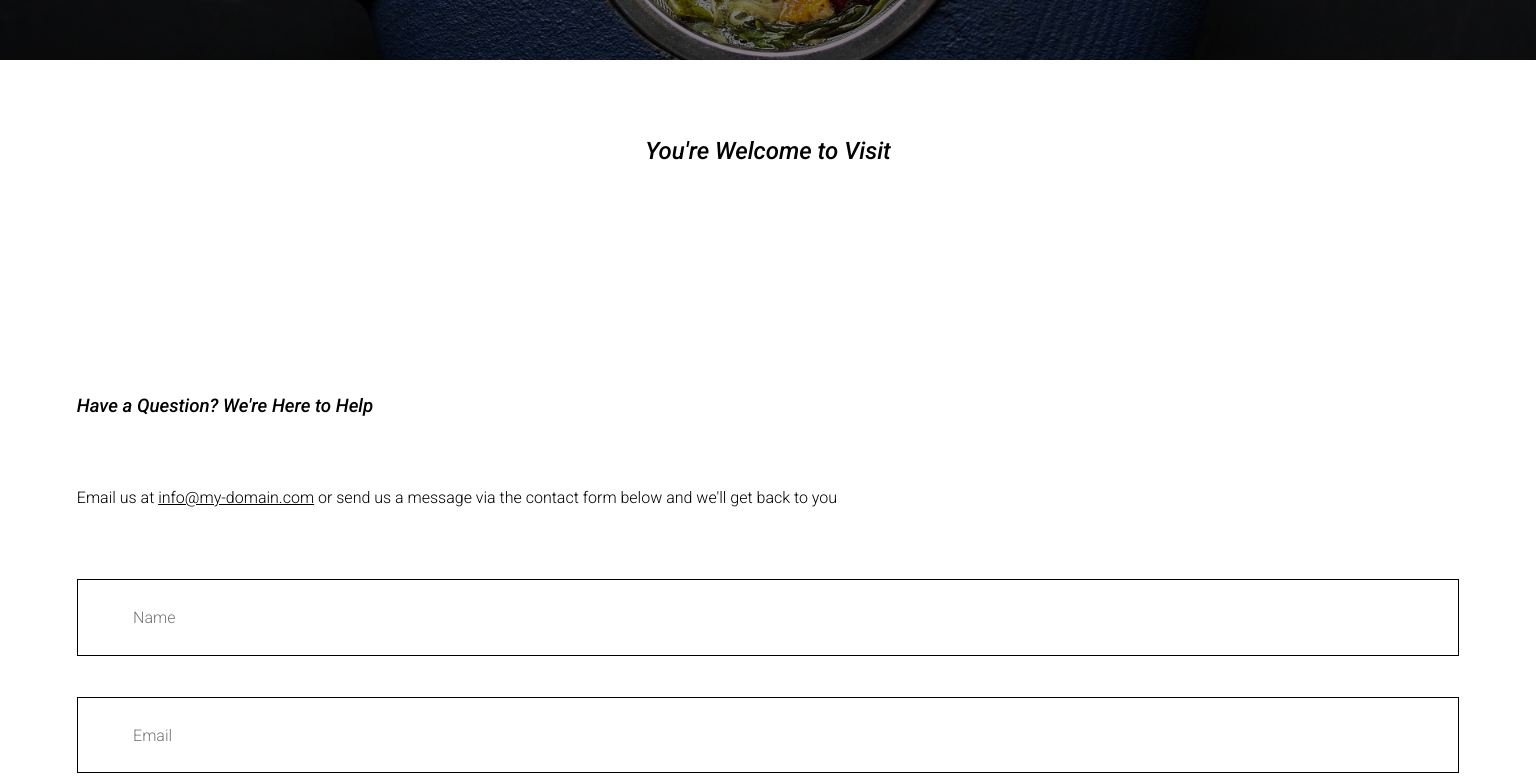
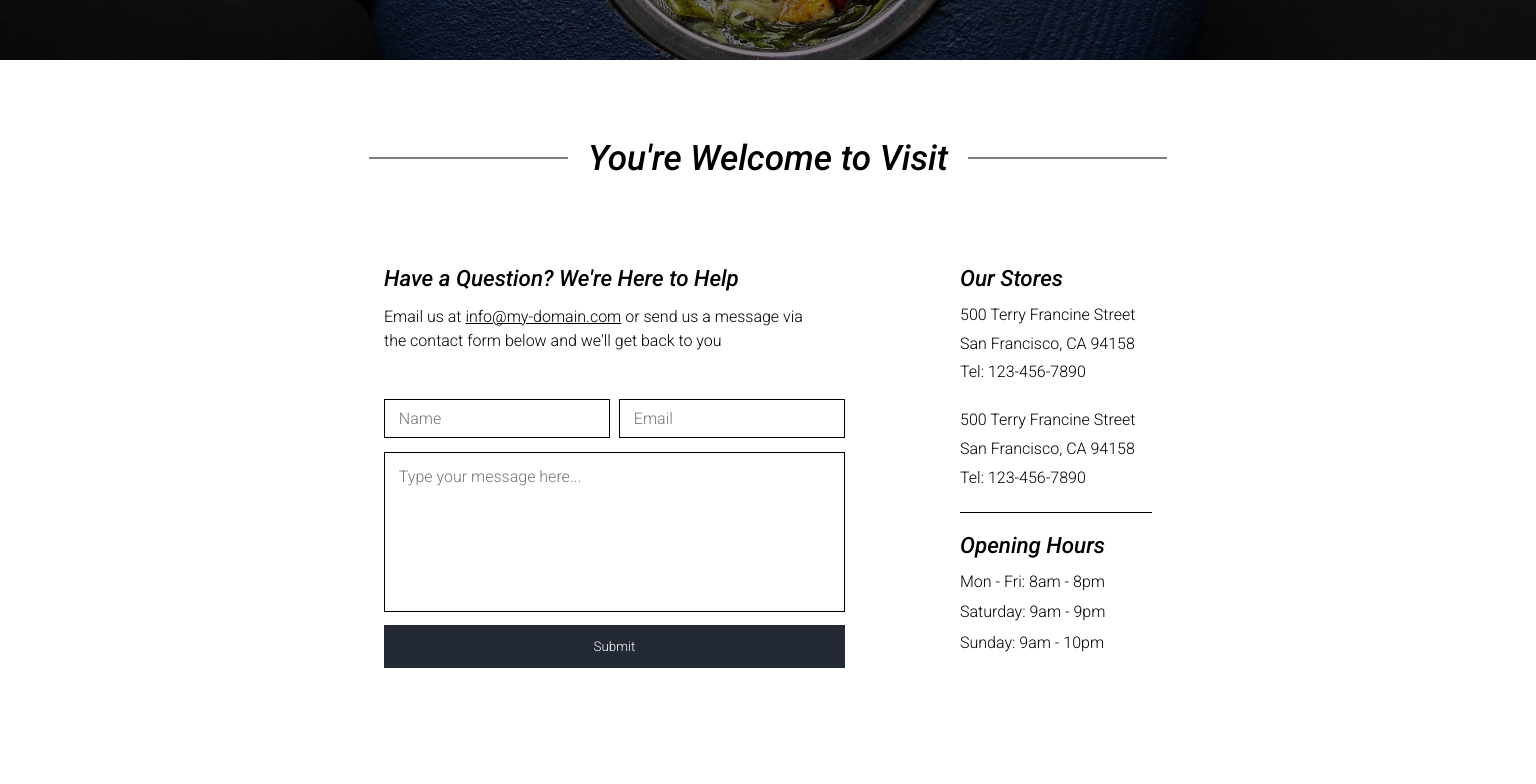
Before and after one commit to Cepako/Tea-Shop, a React (Create React App) app: page /contact in a window 1536 px wide. Shown: the part 260-1044 px from the top of the page. Built offline with nearby package versions, Linux system fonts and the light colour scheme.

Commit message:
style ContactInfo component

```diff
--- a/src/components/pages/contact-page-components/ContactInfo.scss
+++ b/src/components/pages/contact-page-components/ContactInfo.scss
@@ -48,6 +48,7 @@
           font-weight: 300;
           border: 1px solid black;
           outline: none;
+          resize: none;
           &:hover {
             border-width: 2px;
           }
@@ -72,7 +73,6 @@
     }
     .stores-info {
       p {
-        width: 90%;
         line-height: 150%;
         font-weight: 300;
       }
@@ -89,3 +89,186 @@
     }
   }
 }
+@media screen and (min-width: 600px) {
+  .contact-info {
+    &__title {
+      margin-block: 10% 5%;
+      font-size: 1.8em;
+    }
+    &__wrapper {
+      margin: 10% auto 15%;
+      width: 80%;
+      h3 {
+        font-size: 1.3em;
+      }
+    }
+  }
+}
+@media screen and (min-width: 768px) {
+  .contact-info {
+    &__wrapper {
+      width: 65%;
+    }
+  }
+}
+@media screen and (min-width: 1024px) {
+  .contact-info {
+    &__title {
+      position: relative;
+      margin-block: 5%;
+      font-size: 2em;
+      span {
+        position: absolute;
+        top: 50%;
+        display: inline-block;
+        width: 17%;
+        height: 1px;
+        transform: translateY(-50%);
+        background-color: black;
+        &:nth-of-type(1) {
+          left: 15%;
+        }
+        &:nth-of-type(2) {
+          right: 15%;
+        }
+      }
+    }
+    &__wrapper {
+      margin: 5% auto 10%;
+      width: 70%;
+      display: flex;
+      justify-content: space-between;
+      .question {
+        width: 60%;
+        h3 {
+          width: 100%;
+
+          margin-block: 2% 3%;
+        }
+        p:nth-of-type(1) {
+          width: 95%;
+          margin-bottom: 10%;
+        }
+        form {
+          input {
+            padding: 2% 3%;
+            width: 49%;
+          }
+          input:nth-of-type(2) {
+            margin-left: 2%;
+          }
+          textarea {
+            height: 160px;
+          }
+          button {
+            transition: 0.5s;
+            &:hover {
+              background-color: #777;
+            }
+          }
+        }
+      }
+      .stores-info {
+        width: 25%;
+        p {
+          line-height: 180%;
+        }
+      }
+    }
+  }
+}
+@media screen and (min-width: 1200px) {
+  .contact-info {
+    &__title {
+      span {
+        width: 19%;
+      }
+    }
+  }
+}
+@media screen and (min-width: 1300px) {
+  .contact-info {
+    &__title {
+      font-size: 2.2em;
+      span {
+        width: 16%;
+        &:nth-of-type(1) {
+          left: 19%;
+        }
+        &:nth-of-type(2) {
+          right: 19%;
+        }
+      }
+    }
+    &__wrapper {
+      width: 60%;
+      h3 {
+        font-size: 1.4em;
+      }
+      .question {
+        button {
+          font-size: 1em;
+        }
+      }
+    }
+  }
+}
+@media screen and (min-width: 1400px) {
+  .contact-info {
+    &__title {
+      span {
+        width: 14%;
+        &:nth-of-type(1) {
+          left: 22%;
+        }
+        &:nth-of-type(2) {
+          right: 22%;
+        }
+      }
+    }
+    &__wrapper {
+      width: 55%;
+    }
+  }
+}
+@media screen and (min-width: 1500px) {
+  .contact-info {
+    &__title {
+      span {
+        width: 13%;
+        &:nth-of-type(1) {
+          left: 24%;
+        }
+        &:nth-of-type(2) {
+          right: 24%;
+        }
+      }
+    }
+    &__wrapper {
+      width: 50%;
+    }
+  }
+}
+@media screen and (min-width: 1650px) {
+  .contact-info {
+    &__wrapper {
+      .stores-info {
+        width: 22.5%;
+      }
+    }
+  }
+}
+@media screen and (min-width: 1850px) {
+  .contact-info {
+    &__title {
+      span {
+        width: 15%;
+      }
+    }
+    &__wrapper {
+      .stores-info {
+        width: 20%;
+      }
+    }
+  }
+}
--- a/src/components/pages/contact-page-components/ContactInfo.tsx
+++ b/src/components/pages/contact-page-components/ContactInfo.tsx
@@ -35,7 +35,9 @@ const ContactInfo: React.FC = () => {
 
   return (
     <div className='contact-info'>
-      <h2 className='contact-info__title'>You're Welcome to Visit</h2>
+      <h2 className='contact-info__title'>
+        <span></span>You're Welcome to Visit<span></span>
+      </h2>
       <div className='contact-info__wrapper'>
         <div className='question'>
           <h3>Have a Question? We're Here to Help</h3>
@@ -75,10 +77,12 @@ const ContactInfo: React.FC = () => {
         <div className='stores-info'>
           <h3>Our Stores</h3>
           <p className='store-location'>
-            500 Terry Francine Street San Francisco, CA 94158 Tel: 123-456-7890
+            500 Terry Francine Street San Francisco, CA 94158 <br />
+            Tel: 123-456-7890
           </p>
           <p className='store-location'>
-            500 Terry Francine Street San Francisco, CA 94158 Tel: 123-456-7890
+            500 Terry Francine Street San Francisco, CA 94158
+            <br /> Tel: 123-456-7890
           </p>
           <h3>Opening Hours</h3>
           <p className='opening-hours'>Mon - Fri: 8am - 8pm</p>
```
